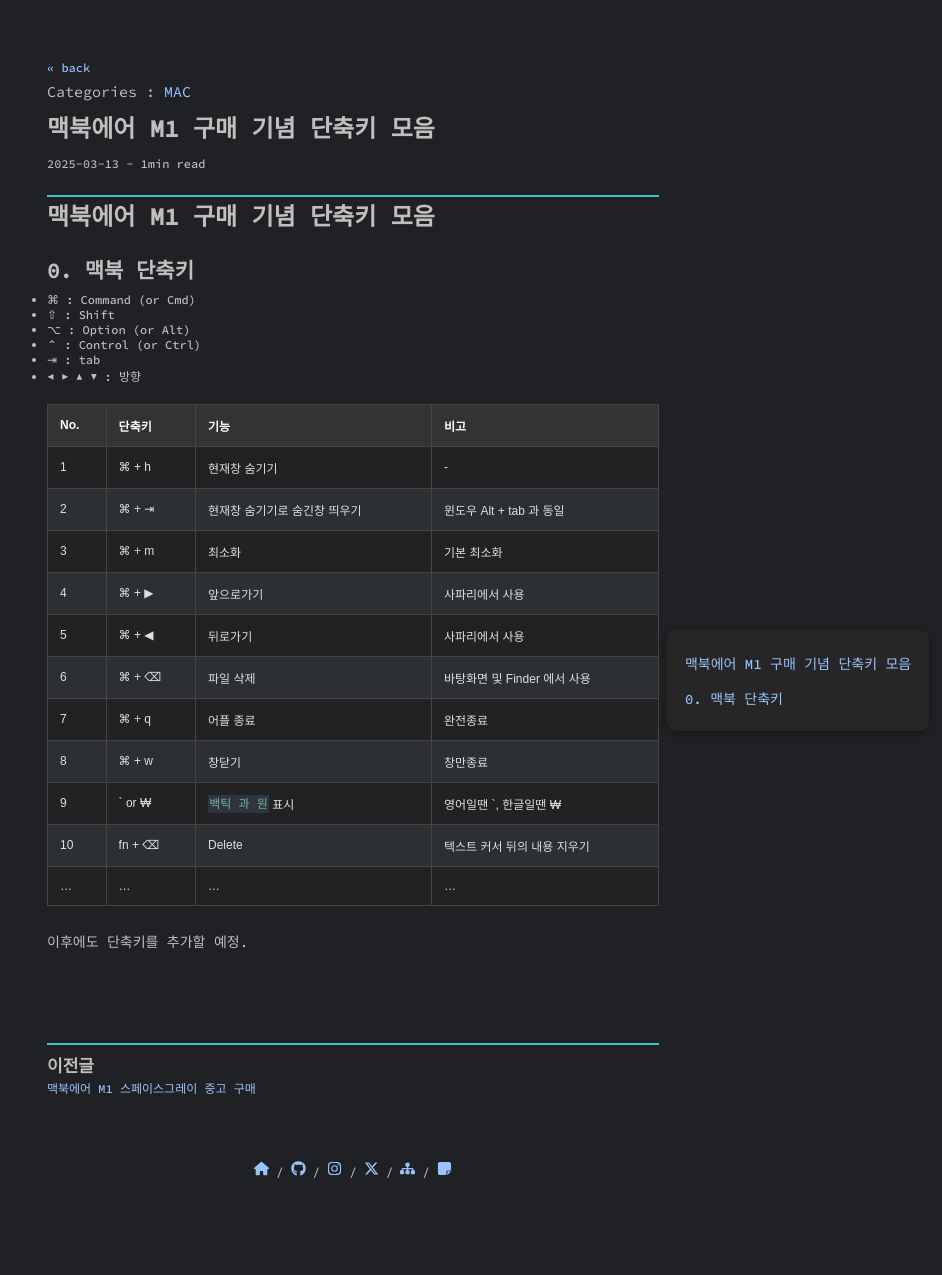
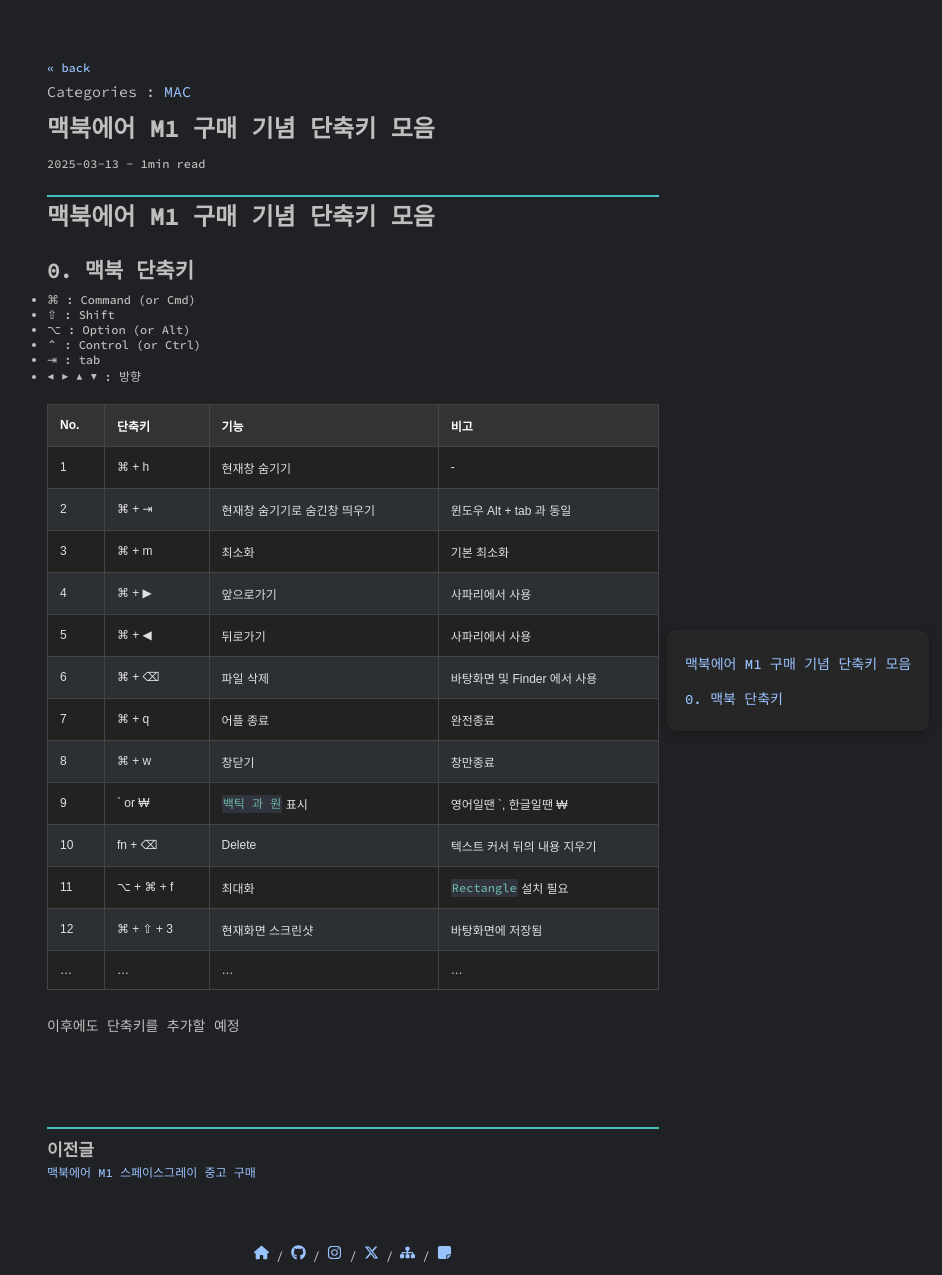
Before and after one commit to pozuhtuhv/pozuhtuhv.github.io, a Jekyll site: the page built from _posts/2025-03-13-mac-shortcut.md, in a window 1280 px wide. Shown: the whole page, without its empty margins (287-1229 px from the left). Built offline with Jekyll 4.4.1, drawn with Linux system fonts in a browser that asks for light colours; some web fonts are replaced; comment, search, counter and statistics services are not loaded; before the commit the page ends 1191 px from its top, so only the background shows below that.

Commit message:
(edit) post

```diff
--- a/_posts/2025-03-13-mac-shortcut.md
+++ b/_posts/2025-03-13-mac-shortcut.md
@@ -42,6 +42,8 @@
 | 8 | ⌘ + w | 창닫기 | 창만종료 |
 | 9 | ` or ₩ | `백틱 과 원` 표시 | 영어일땐 `, 한글일땐 ₩ |
 | 10 | fn + ⌫ | Delete | 텍스트 커서 뒤의 내용 지우기 |
+| 11 | ⌥ + ⌘ + f | 최대화 | `Rectangle` 설치 필요 |
+| 12 | ⌘ + ⇧ + 3 | 현재화면 스크린샷| 바탕화면에 저장됨 |
 | ... | ... | ... | ... |
 
-이후에도 단축키를 추가할 예정.
+이후에도 단축키를 추가할 예정
```
